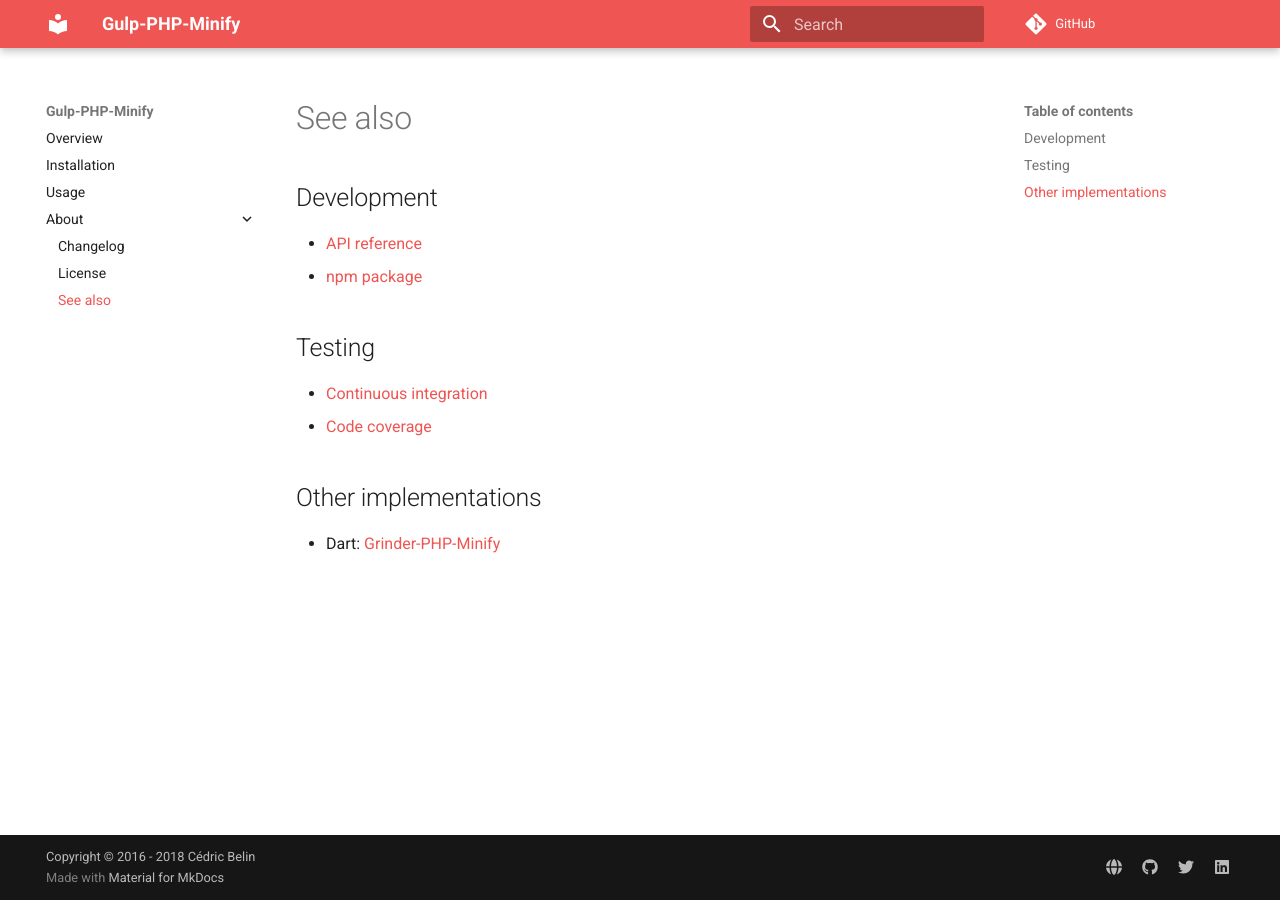
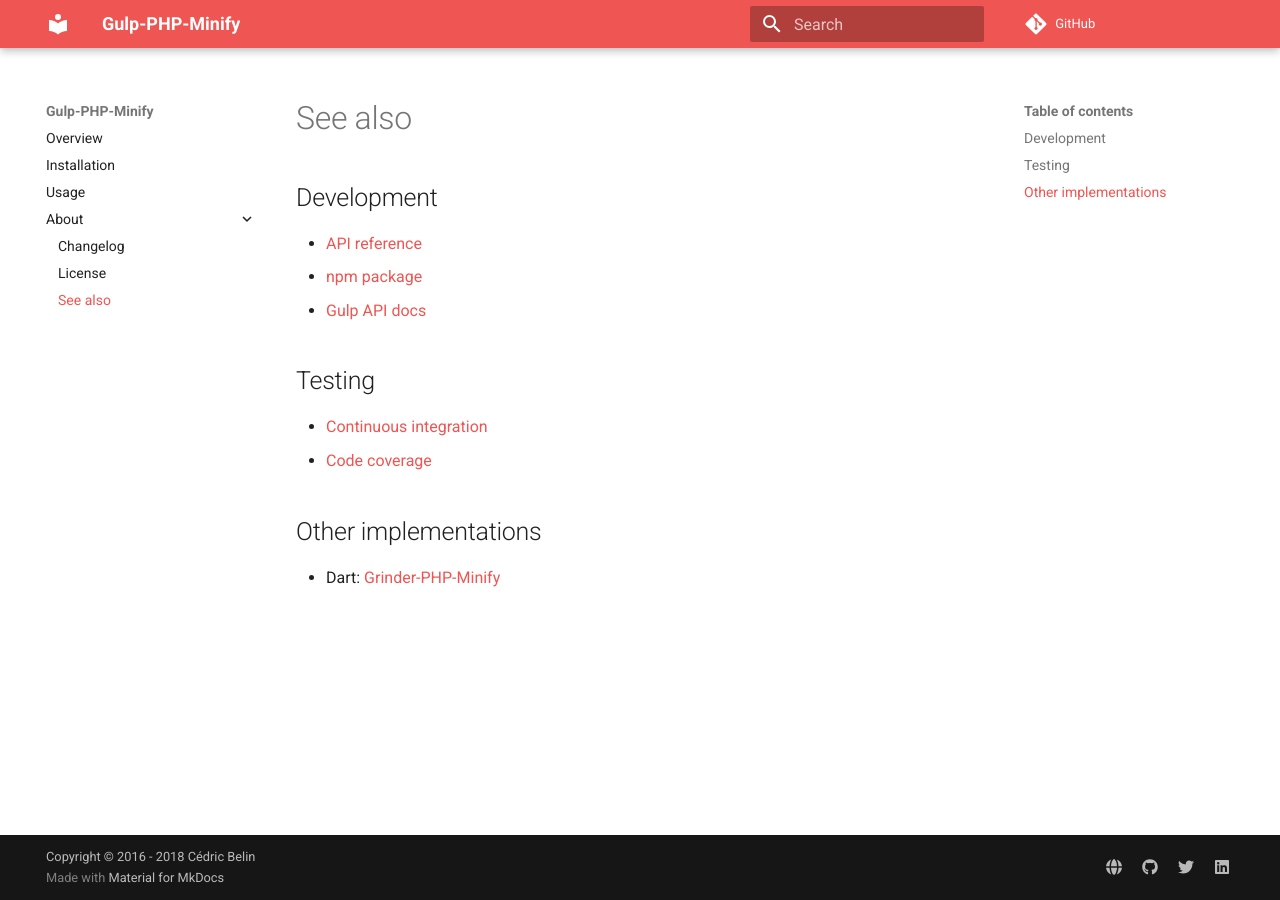
Before and after one commit to cedx/php-minifier, an MkDocs documentation site: the page built from doc/about/see_also.md, in a window 1280 px wide. Built offline with MkDocs 1.6.1 and Material for MkDocs 9.7.7, drawn with Linux system fonts in a browser that asks for light colours; comment, search, counter and statistics services are not loaded; old or Windows-style settings are respelled for this version of MkDocs.

Commit message:
Updated the documentation

```diff
--- a/doc/about/see_also.md
+++ b/doc/about/see_also.md
@@ -3,6 +3,7 @@
 ## Development
 - [API reference](https://dev.belin.io/gulp-php-minify/api)
 - [npm package](https://www.npmjs.com/package/@cedx/gulp-php-minify)
+- [Gulp API docs](https://github.com/gulpjs/gulp/blob/master/docs/API.md)
 
 ## Testing
 - [Continuous integration](https://travis-ci.com/cedx/gulp-php-minify)
```
